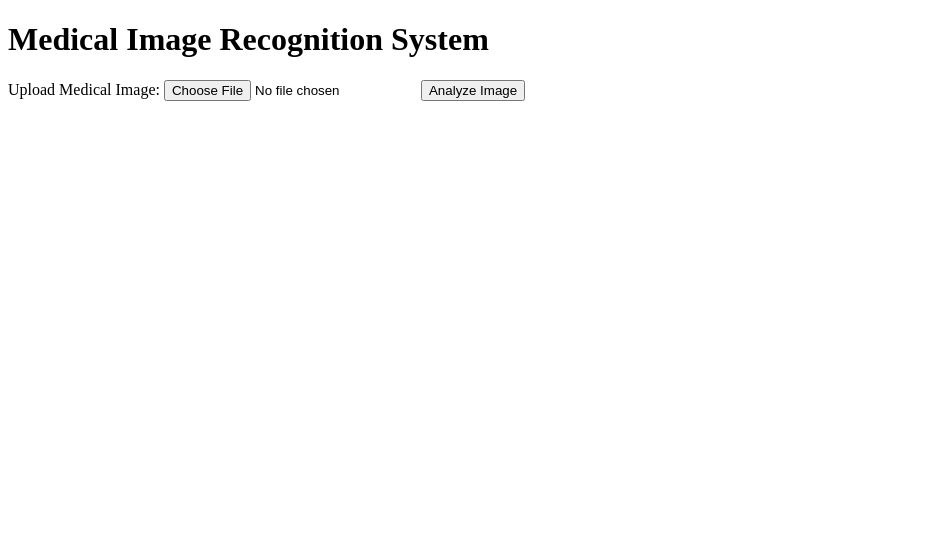
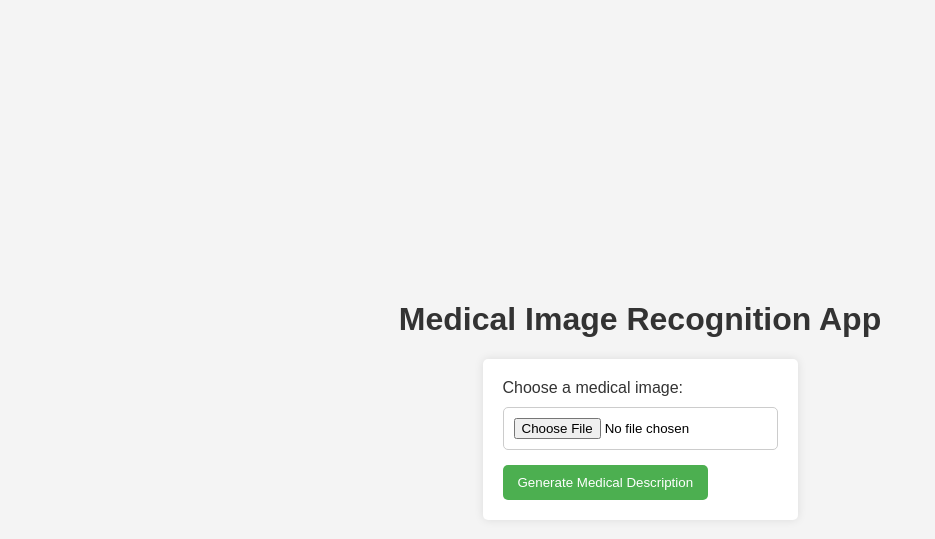
Before and after one commit to ratan-singh/Healthcare-Image-Intelligence-System, a Flask app: page / in a window 1280 px wide. Shown: the top 539 px of the page, without its empty margins (0-935 px from the left). Run offline with Flask 3, Linux system fonts and the light colour scheme.

Commit message:
Enhance HTML template with result display section

```diff
--- a/templates/index.html
+++ b/templates/index.html
@@ -2,15 +2,24 @@
 <html lang="en">
 <head>
     <meta charset="UTF-8">
+    <meta http-equiv="X-UA-Compatible" content="IE=edge">
     <meta name="viewport" content="width=device-width, initial-scale=1.0">
-    <title>Medical Image Recognition</title>
+    <title>Medical Image Recognition App</title>
+    <link rel="stylesheet" href="{{ url_for('static', filename='style.css') }}">
 </head>
 <body>
-    <h1>Medical Image Recognition System</h1>
+    <h1>Medical Image Recognition App</h1>
     <form method="post" enctype="multipart/form-data">
-        <label for="file">Upload Medical Image:</label>
-        <input type="file" name="file" accept=".jpg,.jpeg,.png" required>
-        <button type="submit">Analyze Image</button>
+        <label for="file">Choose a medical image:</label>
+        <input type="file" name="file" accept=".jpg, .jpeg, .png" required>
+        <br>
+        <input type="submit" value="Generate Medical Description">
     </form>
+
+    {% if response_text %}
+        <div class="result">
+            <p>{{ response_text }}</p>
+        </div>
+    {% endif %}
 </body>
 </html>
```
